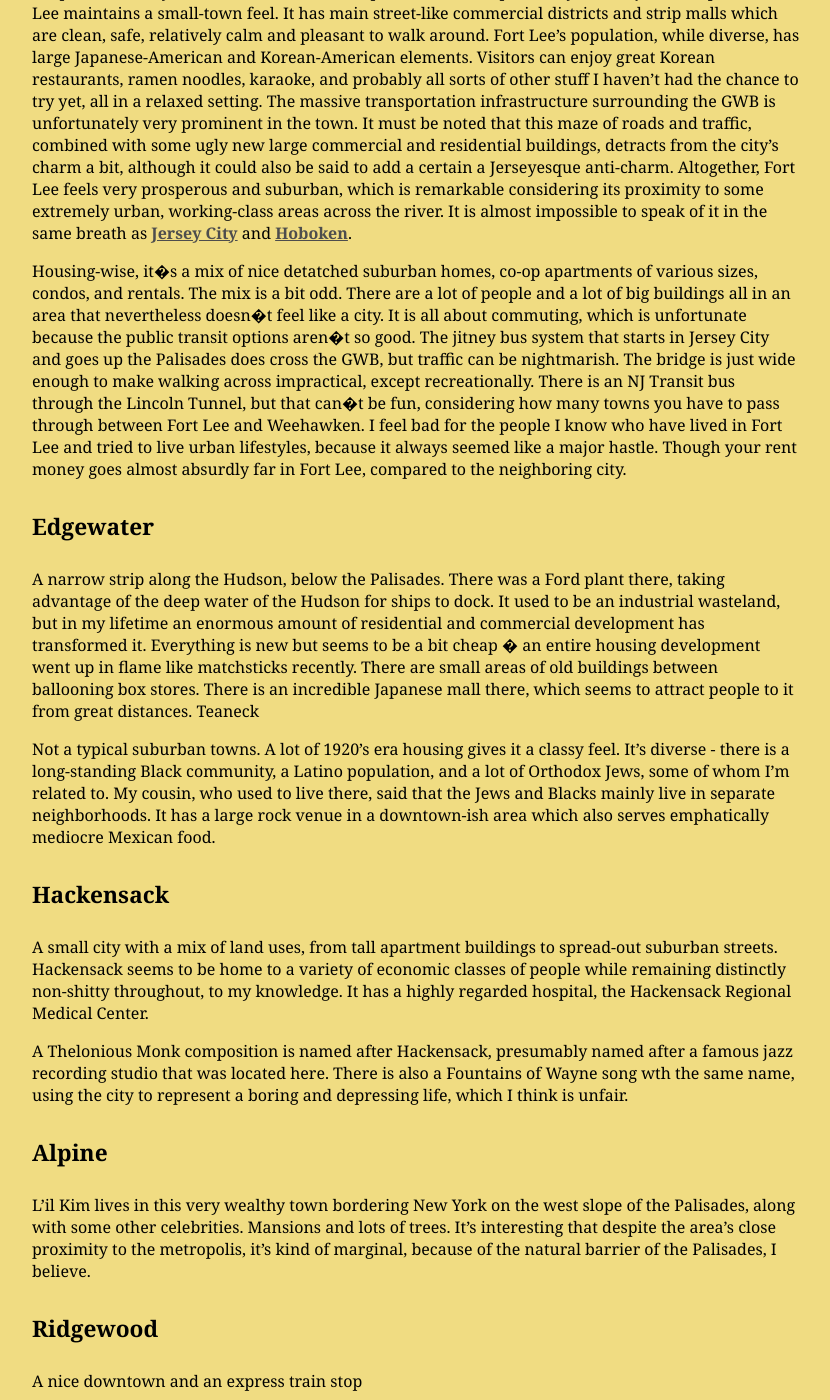
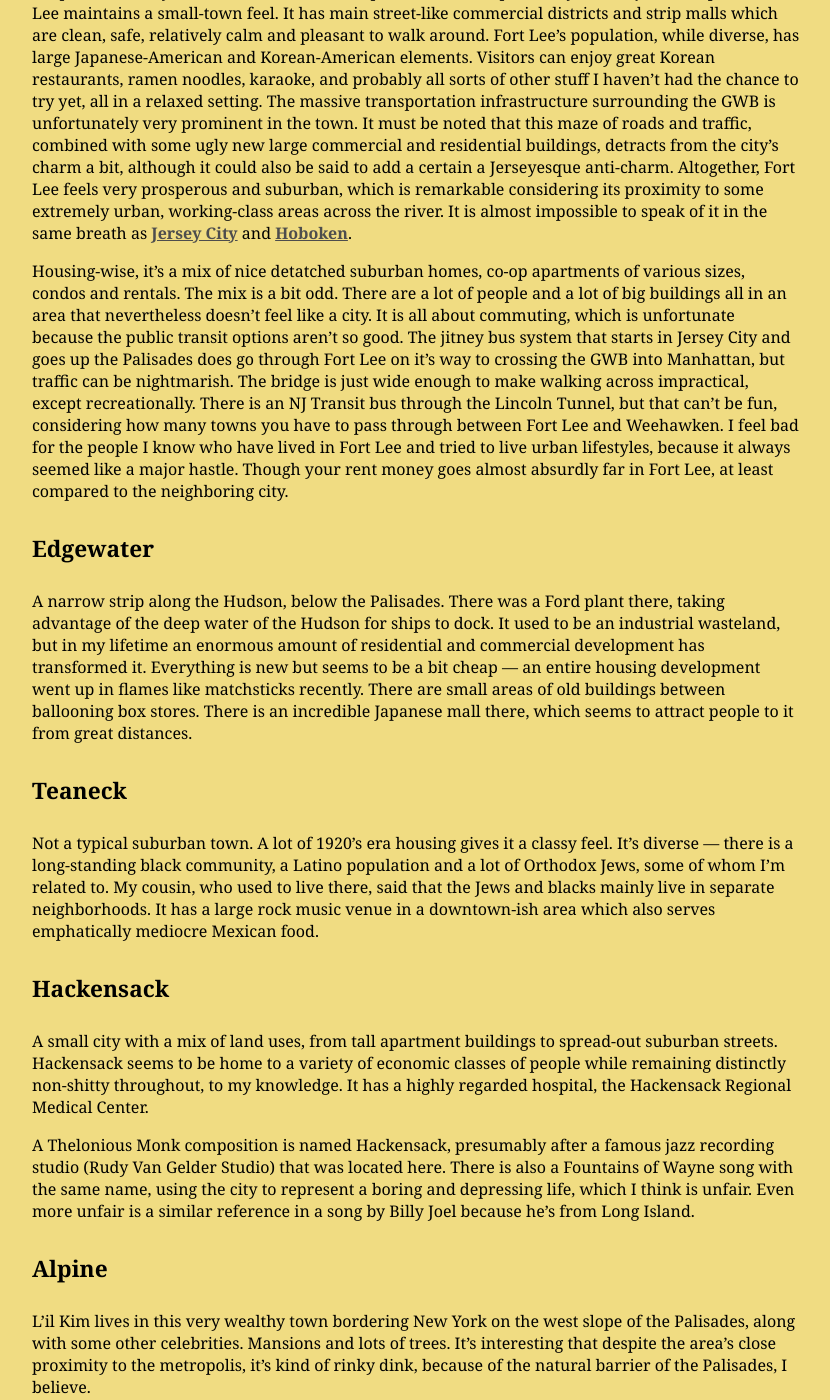
Before and after one commit to jonfried/oakafee.github.io, a Jekyll site: the page built from _posts/2016-09-09-bergen-cities-towns.md, in a window 1280 px wide and 1400 px high, scrolled down 570 px. Shown: the whole window, without its empty margins (224-1054 px from the left). Built offline with Jekyll 4.4.1, drawn with Linux system fonts in a browser that asks for light colours; some of the changed text lies outside the part shown.

Commit message:
10/13/16 - Bergen cities towns
Jesse - although the Highlands link on the Land page isn't working I took a guess that after the baseurl the link will be land/highlands.html. If yes, the link will eventually work. If not....not...

```diff
--- a/_posts/2016-09-09-bergen-cities-towns.md
+++ b/_posts/2016-09-09-bergen-cities-towns.md
@@ -12,47 +12,48 @@
 
 Fort Lee is a city perched high above the Hudson River on the top of the Palisades, where the Palisades really start getting large and dramatic as they run north. The western end of the George Washington Bridge (GWB) is anchored into the top of the diabase cliff, hundreds of feet over the river. The sight of this noble and esteemed structure jutting out over the water, serenely proclaiming Depression-era America's mastery over the continent's rugged terrain, is powerful.
 
-Despite its density, intense real estate development and close proximity to a major metropolis, Fort Lee maintains a small-town feel. It has main street-like commercial districts and strip malls which are clean, safe, relatively calm and pleasant to walk around. Fort Lee's population, while diverse, has large Japanese-American and Korean-American elements. Visitors can enjoy great Korean restaurants, ramen noodles, karaoke, and probably all sorts of other stuff I haven't had the chance to try yet, all in a relaxed setting. The massive transportation infrastructure surrounding the GWB is unfortunately very prominent in the town. It must be noted that this maze of roads and traffic, combined with some ugly new large commercial and residential buildings, detracts from the city's charm a bit, although it could also be said to add a certain a Jerseyesque anti-charm. Altogether, Fort Lee feels very prosperous and suburban, which is remarkable considering its proximity to some extremely urban, working-class areas across the river. It is almost impossible to speak of it in the same breath as <a href="{{ site.baseurl }}/land-use/cities-and-towns/urban-core/hudson-county/jersey-city.html">Jersey City</a> and <a href="http://interpretation-of-nj.com/land-use/cities-and-towns/hudson-county/hoboken.html">Hoboken</a>.
+Despite its density, intense real estate development and close proximity to a major metropolis, Fort Lee maintains a small-town feel. It has main street-like commercial districts and strip malls which are clean, safe, relatively calm and pleasant to walk around. Fort Lee's population, while diverse, has large Japanese-American and Korean-American elements. Visitors can enjoy great Korean restaurants, ramen noodles, karaoke, and probably all sorts of other stuff I haven't had the chance to try yet, all in a relaxed setting. The massive transportation infrastructure surrounding the GWB is unfortunately very prominent in the town. It must be noted that this maze of roads and traffic, combined with some ugly new large commercial and residential buildings, detracts from the city's charm a bit, although it could also be said to add a certain a Jerseyesque anti-charm. Altogether, Fort Lee feels very prosperous and suburban, which is remarkable considering its proximity to some extremely urban, working-class areas across the river. It is almost impossible to speak of it in the same breath as <a href="{{ site.baseurl }}/land-use/cities-and-towns/urban-core/hudson-county/jersey-city.html">Jersey City</a> and <a href="{{ site.baseurl }}/land-use/cities-and-towns/hudson-county/hoboken.html">Hoboken</a>.
 
-Housing-wise, it�s a mix of nice detatched suburban homes, co-op apartments of various sizes, condos, and rentals. The mix is a bit odd. There are a lot of people and a lot of big buildings all in an area that nevertheless doesn�t feel like a city. It is all about commuting, which is unfortunate because the public transit options aren�t so good. The jitney bus system that starts in Jersey City and goes up the Palisades does cross the GWB, but traffic can be nightmarish. The bridge is just wide enough to make walking across impractical, except recreationally. There is an NJ Transit bus through the Lincoln Tunnel, but that can�t be fun, considering how many towns you have to pass through between Fort Lee and Weehawken. I feel bad for the people I know who have lived in Fort Lee and tried to live urban lifestyles, because it always seemed like a major hastle. Though your rent money goes almost absurdly far in Fort Lee, compared to the neighboring city.
+Housing-wise, it's a mix of nice detatched suburban homes, co-op apartments of various sizes, condos and rentals. The mix is a bit odd. There are a lot of people and a lot of big buildings all in an area that nevertheless doesn't feel like a city. It is all about commuting, which is unfortunate because the public transit options aren't so good. The jitney bus system that starts in Jersey City and goes up the Palisades does go through Fort Lee on it's way to crossing the GWB into Manhattan, but traffic can be nightmarish. The bridge is just wide enough to make walking across impractical, except recreationally. There is an NJ Transit bus through the Lincoln Tunnel, but that can't be fun, considering how many towns you have to pass through between Fort Lee and Weehawken. I feel bad for the people I know who have lived in Fort Lee and tried to live urban lifestyles, because it always seemed like a major hastle. Though your rent money goes almost absurdly far in Fort Lee, at least compared to the neighboring city.
 
 ## Edgewater
 
-A narrow strip along the Hudson, below the Palisades. There was a Ford plant there, taking advantage of the deep water of the Hudson for ships to dock. It used to be an industrial wasteland, but in my lifetime an enormous amount of residential and commercial development has transformed it. Everything is new but seems to be a bit cheap � an entire housing development went up in flame like matchsticks recently. There are small areas of old buildings between ballooning box stores. There is an incredible Japanese mall there, which seems to attract people to it from great distances.
-Teaneck
+A narrow strip along the Hudson, below the Palisades. There was a Ford plant there, taking advantage of the deep water of the Hudson for ships to dock. It used to be an industrial wasteland, but in my lifetime an enormous amount of residential and commercial development has transformed it. Everything is new but seems to be a bit cheap — an entire housing development went up in flames like matchsticks recently. There are small areas of old buildings between ballooning box stores. There is an incredible Japanese mall there, which seems to attract people to it from great distances.
 
-Not a typical suburban towns. A lot of 1920's era housing gives it a classy feel. It's diverse - there is a long-standing Black community, a Latino population, and a lot of Orthodox Jews, some of whom I'm related to. My cousin, who used to live there, said that the Jews and Blacks mainly live in separate neighborhoods. It has a large rock venue in a downtown-ish area which also serves emphatically mediocre Mexican food.
+## Teaneck
+
+Not a typical suburban town. A lot of 1920's era housing gives it a classy feel. It's diverse — there is a long-standing black community, a Latino population and a lot of Orthodox Jews, some of whom I'm related to. My cousin, who used to live there, said that the Jews and blacks mainly live in separate neighborhoods. It has a large rock music venue in a downtown-ish area which also serves emphatically mediocre Mexican food.
 
 ## Hackensack
 
 A small city with a mix of land uses, from tall apartment buildings to spread-out suburban streets. Hackensack seems to be home to a variety of economic classes of people while remaining distinctly non-shitty throughout, to my knowledge. It has a highly regarded hospital, the Hackensack Regional Medical Center.
 
-A Thelonious Monk composition is named after Hackensack, presumably named after a famous jazz recording studio that was located here. There is also a Fountains of Wayne song wth the same name, using the city to represent a boring and depressing life, which I think is unfair.
+A Thelonious Monk composition is named Hackensack, presumably after a famous jazz recording studio (Rudy Van Gelder Studio) that was located here. There is also a Fountains of Wayne song with the same name, using the city to represent a boring and depressing life, which I think is unfair. Even more unfair is a similar reference in a song by Billy Joel because he's from Long Island.
 
 ## Alpine
 
-L'il Kim lives in this very wealthy town bordering New York on the west slope of the Palisades, along with some other celebrities. Mansions and lots of trees. It's interesting that despite the area's close proximity to the metropolis, it's kind of marginal, because of the natural barrier of the Palisades, I believe.
+L'il Kim lives in this very wealthy town bordering New York on the west slope of the Palisades, along with some other celebrities. Mansions and lots of trees. It's interesting that despite the area's close proximity to the metropolis, it's kind of rinky dink, because of the natural barrier of the Palisades, I believe.
 
 ## Ridgewood
 
-A nice downtown and an express train stop
+A nice downtown with an express train stop.
 
 ## Ho-ho-kus
 
-A cool name, reminiscent of "Hoboken," and an interesting train station underneath a cliff in a gorge.
+A cool name, reminiscent of "Hoboken," with an interesting train station underneath a cliff in a gorge.
 
 ## Hillsdale
 
-Has an annual wine festival, where all the suburban parents get drunk
+Has an annual wine festival, where all the suburban parents get drunk.
 
 ## Mahwah
 
-Headquarters of the New York/New Jersey Trail Conference. A Ford plant was located here for a long time. Sort of exurban without much of a downtown, apparently. Located on the edge of the Highlands physiographic provence, right next to the Ramapo Mountains, so decent hiking is not far off.
+Headquarters of the New York/New Jersey Trail Conference. A Ford plant was located here for a long time. Sort of exurban without much of a downtown, apparently. Located on the edge of the <a href="{{ site.baseurl }}/land/highlands.html">Highlands</a> physiographic province, right next to the Ramapo Mountains, so decent hiking is not far off.
 
 ## Paramus
 
-Dominated by one of NJ's best known malls, as well as an Ikea. I'm sure people live there
+Dominated by one of NJ's best known malls, as well as an Ikea. I'm sure people live there. It's here some have noted the impact of the county's blue laws (named for the blue paper they were written on, dating to the 1600s in NJ) that keep the malls closed on Sundays. This law, upheld by local referendum as recently as 2015, seems to some of us an astonishing abridgement of the natural shopping rights of every NJ citizen.
 
-## Other suburbs
+## Other Suburbs
 
-There are a lot of other suburbs in Bergen County, which are served by NJ Transit�s reliable Main Line/Bergen County Line and spottier Pascack Valley Line. I don�t have much firsthand experience with these towns, but I know some people from them, who I hope will contribute their perspectives to this website.
+There are a lot of other suburbs in Bergen County, which are served by NJ Transit's reliable Main Line/Bergen County Line and spottier Pascack Valley Line. I don't have much firsthand experience with these towns, but I know some people from them, who I hope will contribute their perspectives to this website.
```
